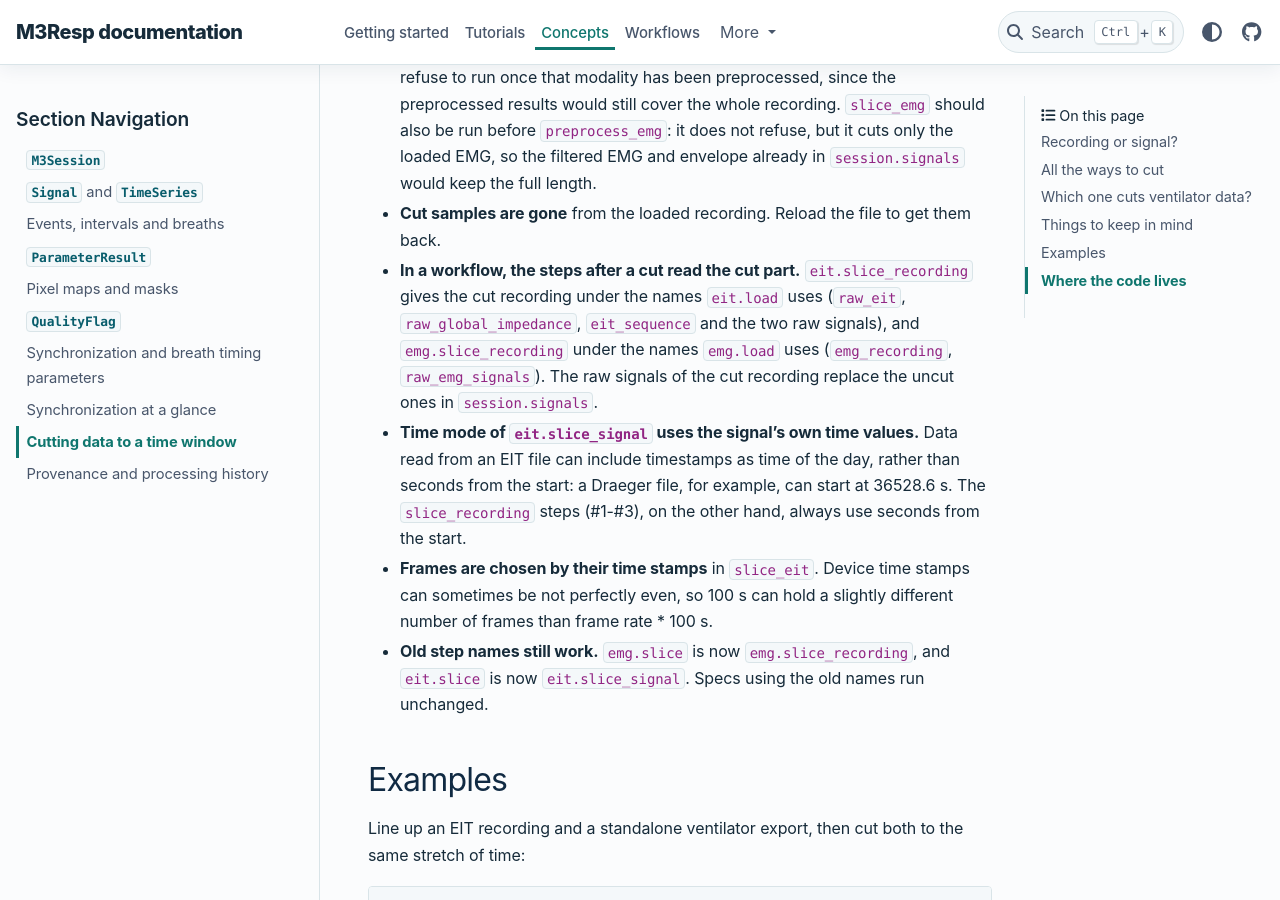
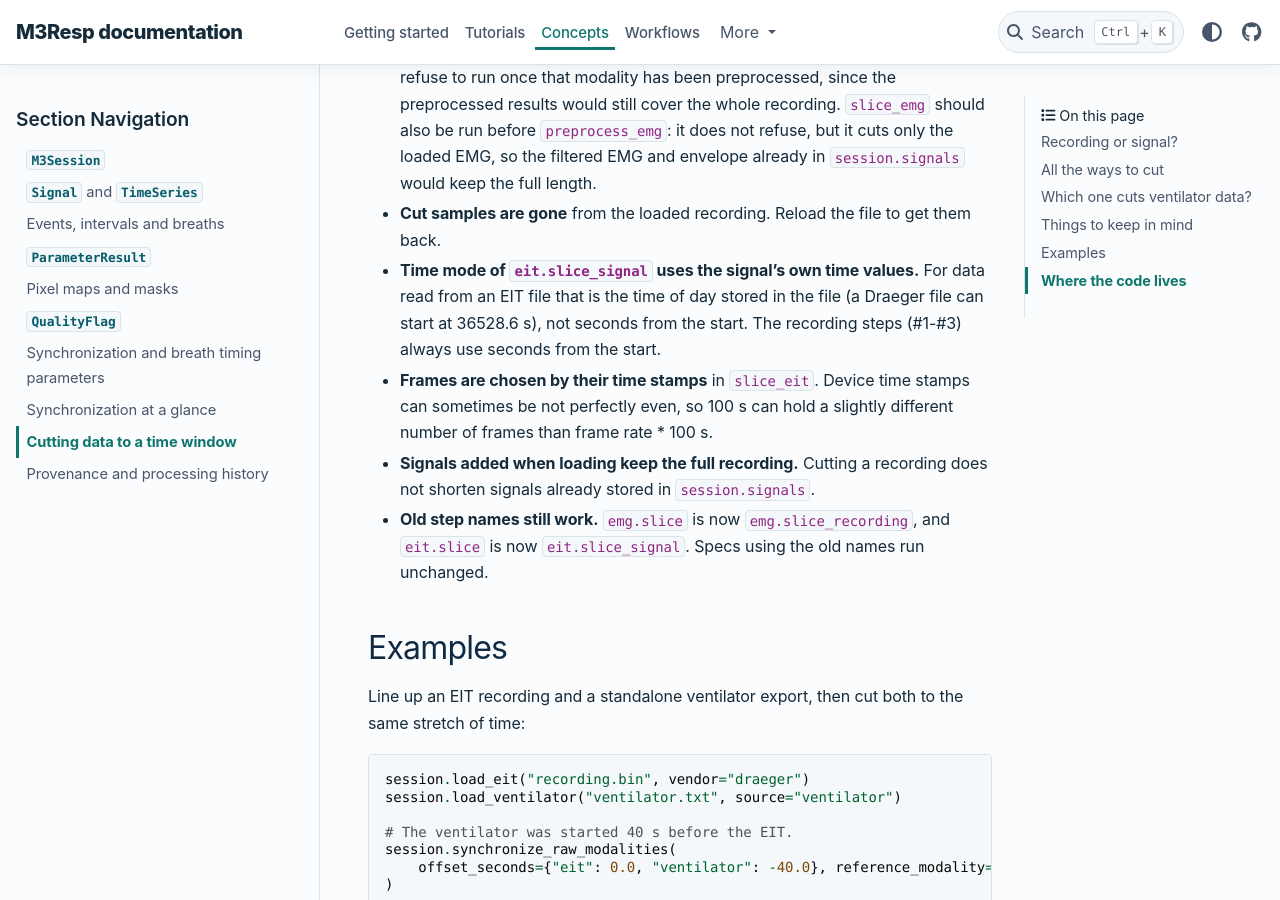
Before and after one commit to M3RESP/m3resp, a Sphinx documentation site: the page built from docs/concepts/slicing.md, in a window 1280 px wide and 900 px high, scrolled down 3061 px. Built offline with Sphinx 7.4.7 and the PyData theme 0.15.4, drawn with Linux system fonts in a browser that asks for light colours.

Commit message:
Clarify time handling in slicing and synchronization documentation

```diff
--- a/docs/concepts/slicing.md
+++ b/docs/concepts/slicing.md
@@ -31,7 +31,7 @@ The step names follow this: `*.slice_recording` cuts a recording, and
 ## All the ways to cut
 
 | # | How you call it | What it cuts | Times given as | Keeps recordings lined up? | Done by |
-|---|---|---|---|---|---|
+| --- | --- | --- | --- | --- | --- |
 | 1 | `session.slice_emg(start, end)`<br>step `emg.slice_recording` | The whole loaded EMG recording, plus ventilator channels from the same file (e.g. airway pressure on a Biopac export) | Seconds from the first sample | Yes: the EMG start time moves later | m3resp |
 | 2 | `session.slice_eit(start, end)`<br>step `eit.slice_recording` | The whole loaded EIT recording (pixel data, global impedance, pressure/flow channels, markers), plus ventilator data loaded from the same `.bin` file | Seconds from the first frame | Yes: the EIT start time moves later | eitprocessing (`Sequence.select_by_index`) |
 | 3 | `session.slice_ventilator(start, end, name=None)`<br>step `ventilator.slice_recording` | Standalone ventilator recordings (loaded with `source="ventilator"`): the one named, or all of them | Seconds from the first sample | Yes: each cut recording's start time moves later | m3resp |
@@ -50,7 +50,7 @@ Ventilator data can come from several files, and the file it came in
 decides its clock and so its slicing strategy.
 
 | Ventilator data came from... | Cut it with |
-|---|---|
+| --- | --- |
 | the EMG file (e.g. airway pressure on a Biopac export) | #1 `emg.slice_recording`, together with the EMG |
 | the EIT `.bin` file | #2 `eit.slice_recording`, together with the EIT |
 | its own file (loaded with `source="ventilator"`) | #3 `ventilator.slice_recording` |
@@ -72,20 +72,15 @@ cut one of them without moving the others.
   `session.signals` would keep the full length.
 - **Cut samples are gone** from the loaded recording. Reload the file to get
   them back.
-- **In a workflow, the steps after a cut read the cut part.**
-  `eit.slice_recording` gives the cut recording under the names `eit.load`
-  uses (`raw_eit`, `raw_global_impedance`, `eit_sequence` and the two raw
-  signals), and `emg.slice_recording` under the names `emg.load` uses
-  (`emg_recording`, `raw_emg_signals`). The raw signals of the cut recording
-  replace the uncut ones in `session.signals`.
-- **Time mode of `eit.slice_signal` uses the signal's own time values.**
-  Data read from an EIT file can include timestamps as time of the day,
-  rather than seconds from the start: a Draeger file, for example, can start
-  at 36528.6 s. The `slice_recording` steps (#1-#3), on the other hand,
-  always use seconds from the start.
+- **Time mode of `eit.slice_signal` uses the signal's own time values.** For
+  data read from an EIT file that is the time of day stored in the file (a
+  Draeger file can start at 36528.6 s), not seconds from the start. The
+  recording steps (#1-#3) always use seconds from the start.
 - **Frames are chosen by their time stamps** in `slice_eit`. Device time
   stamps can sometimes be not perfectly even, so 100 s can hold a slightly
   different number of frames than frame rate * 100 s.
+- **Signals added when loading keep the full recording.** Cutting a recording
+  does not shorten signals already stored in `session.signals`.
 - **Old step names still work.** `emg.slice` is now `emg.slice_recording`, and
   `eit.slice` is now `eit.slice_signal`. Specs using the old names run
   unchanged.
@@ -136,7 +131,7 @@ Cut one signal for a detection window, leaving the recording whole:
 ## Where the code lives
 
 | What | File |
-|---|---|
+| --- | --- |
 | Session methods `slice_emg`, `slice_eit`, `slice_ventilator`: what is cut together, start times, provenance record | `src/m3resp/core/session.py` |
 | Cutting one recording: turning start/end times into sample numbers, and keeping those samples | `src/m3resp/modalities/emg.py`, `eit.py`, `ventilator.py` (`sample_window` / `frame_window`, `keep_samples` / `keep_frames`), with `TimeWindow` in `modalities/time_window.py` |
 | The eitprocessing call that cuts EIT data | `src/m3resp/adapters/eitprocessing_adapter/__init__.py` (`EITProcessingAdapter.slice_sequence`) |
```
